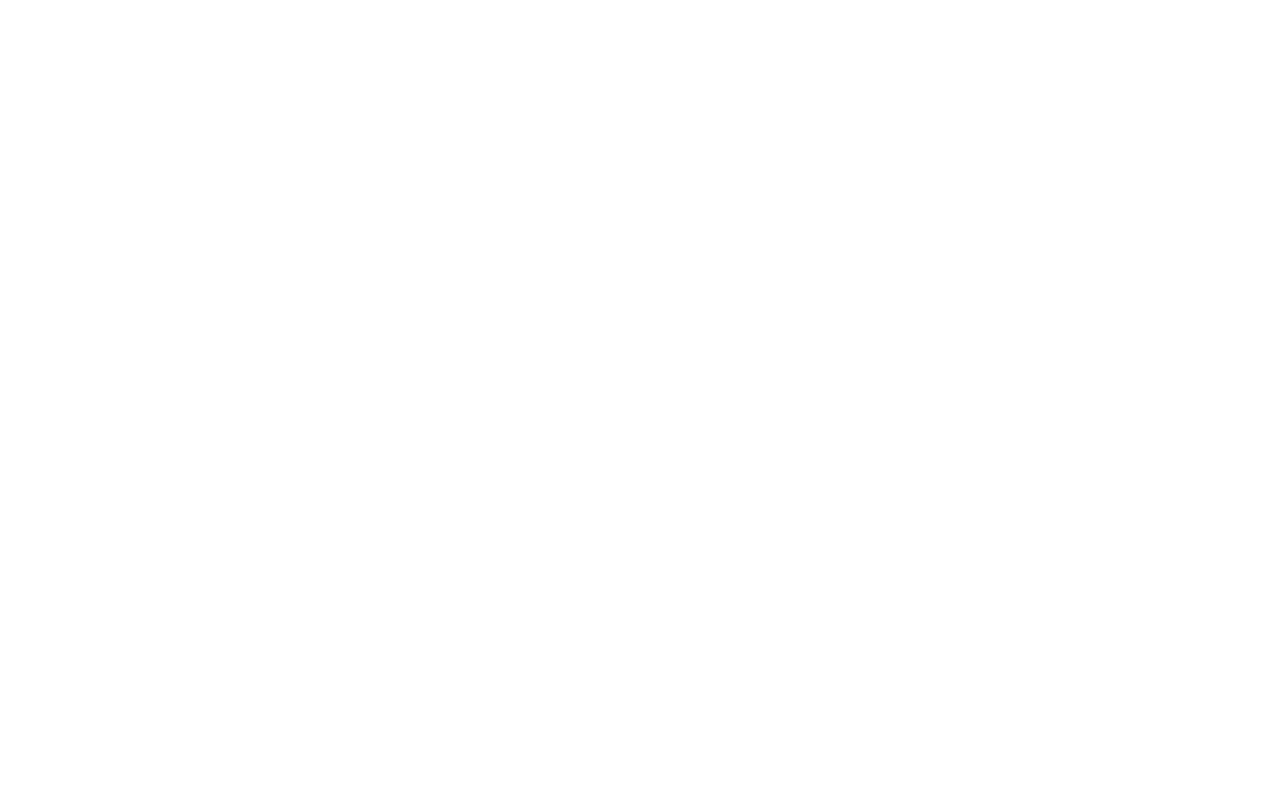
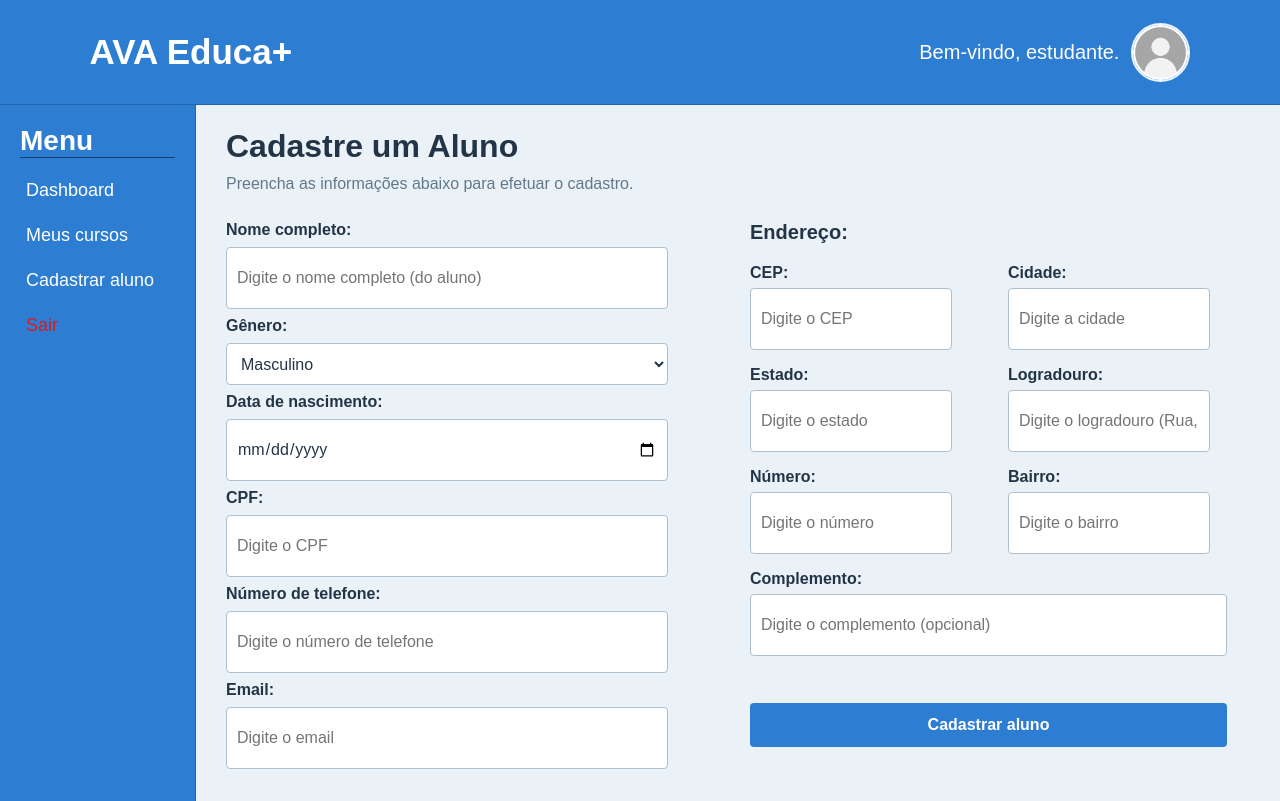
Before and after one commit to vini0926/AVA-educa-SCTEC-project, a website: page cadastro/cadastro-aluno.html in a window 1280 px wide. Drawn offline with Linux system fonts and the light colour scheme.

Commit message:
cadastro aluno e ajustes na dashboard

```diff
--- a/cadastro/cadastro-aluno.css
+++ b/cadastro/cadastro-aluno.css
@@ -0,0 +1,213 @@
+
+body {
+	margin: 0;
+	min-height: 100vh;
+	display: flex;
+	flex-direction: column;
+	background-color: #eaf2f8;
+	color: #243447;
+	font-family: Arial, sans-serif;
+}
+
+.cabecalho {
+	min-height: 76px;
+	padding: 14px 7%;
+	display: flex;
+	align-items: center;
+	justify-content: space-between;
+	gap: 20px;
+	background-color: #2d7dd2;
+	border-bottom: 1px solid #2365ad;
+	color: #ffffff;
+}
+
+#headerAVA {
+	margin-top: 0;
+	margin-bottom: 0;
+	font-size: 35px;
+	font-weight: bold;
+}
+
+#nomeUsuario {
+	display: flex;
+	align-items: center;
+	gap: 12px;
+}
+
+#nomeUsuario p {
+	margin-top: 0;
+	margin-bottom: 0;
+	font-size: 20px;
+}
+
+#nomeUsuario img {
+	width: 55px;
+	height: 55px;
+	border: 2px solid #eef6ff;
+	border-radius: 50%;
+	object-fit: cover;
+}
+
+.conteudo {
+	display: flex;
+	flex: 1;
+}
+
+#menuLateral {
+	width: 155px;
+	padding: 20px;
+	background-color: #2d7dd2;
+	border-right: 1px solid #2365ad;
+	color: #ffffff;
+}
+
+#menuLateral h1 {
+	margin-top: 0;
+	margin-bottom: 10px;
+	font-size: 28px;
+    border-bottom: 1px solid #17416e;
+}
+
+.botaoMenu {
+	display: block;
+	width: 100%;
+	padding-top: 12px;
+	padding-bottom: 12px;
+	border: 0;
+	background-color: #2d7dd2;
+	color: #ffffff;
+	text-align: left;
+	font-size: 18px;
+	cursor: pointer;
+}
+
+#botaoSair {
+    color: #dd1b1b;
+}
+
+#areaCadastro {
+	flex: 1;
+	padding-right: 30px;
+	padding-left: 30px;
+}
+
+#introdCadastro {
+	margin-top: 23px;
+	margin-bottom: 28px;
+}
+
+#introdCadastro h1 {
+	margin-top: 0;
+	margin-bottom: 0;
+	color: #243447;
+	font-size: 32px;
+}
+
+#introdCadastro p {
+	margin-top: 10px;
+	margin-bottom: 10px;
+	color: #62788a;
+	font-size: 16px;
+}
+
+#cadastro {
+	display: grid;
+	grid-template-columns: 1fr 1fr;
+	grid-template-rows: auto auto;
+	align-items: start;
+	gap: 24px;
+	margin-bottom: 32px;
+}
+
+#campoPessoal {
+	display: flex;
+	flex-direction: column;
+	gap: 8px;
+	grid-column: 1;
+	grid-row: 1 / 3;
+}
+
+#campoEndereco {
+	display: grid;
+	grid-template-columns: 1fr 1fr;
+	align-content: start;
+	grid-column: 2;
+	grid-row: 1;
+	gap: 16px;
+	background-color: #eaf2f8;
+}
+
+#campoEndereco h2 {
+	grid-column: 1 / -1;
+	margin: 0 0 4px;
+	color: #243447;
+	font-size: 20px;
+}
+
+#campoPessoal label,
+#campoEndereco label {
+	font-weight: 600;
+}
+
+#campoEndereco section {
+	display: flex;
+	min-width: 0;
+	flex-direction: column;
+	gap: 6px;
+}
+
+#campoPessoal input {
+	width: 420px;
+	min-height: 42px;
+	padding: 9px 10px;
+	border: 1px solid #aebfce;
+	border-radius: 4px;
+	background-color: #ffffff;
+	color: #243447;
+	font: inherit;
+}
+
+#campoPessoal select {
+	width: 442px;
+	min-height: 42px;
+	padding: 9px 10px;
+	border: 1px solid #aebfce;
+	border-radius: 4px;
+	background-color: #ffffff;
+	color: #243447;
+	font: inherit;
+}
+
+#campoEndereco input {
+	width: 180px;
+	min-height: 42px;
+	padding: 9px 10px;
+	border: 1px solid #aebfce;
+	border-radius: 4px;
+	background-color: #ffffff;
+	color: #243447;
+	font: inherit;
+}
+
+#secaoComplemento {
+	grid-column: 1 / -1;
+}
+
+#secaoComplemento input {
+	width: 455px;
+}
+
+#botaoCadastroEnviar {
+	grid-column: 2;
+	grid-row: 2;
+	width: 477px;
+	min-height: 44px;
+	padding: 12px 0;
+	border: 0;
+	border-radius: 4px;
+	background-color: #2d7dd2;
+	color: #ffffff;
+	font: inherit;
+	font-weight: 600;
+	cursor: pointer;
+}
--- a/cadastro/cadastro-aluno.html
+++ b/cadastro/cadastro-aluno.html
@@ -0,0 +1,87 @@
+<!DOCTYPE html>
+<html lang="en">
+<head>
+    <meta charset="UTF-8">
+    <meta name="viewport" content="width=device-width, initial-scale=1.0">
+    <title>Cadastro de Aluno</title>
+    <link rel="stylesheet" href="cadastro-aluno.css">
+</head>
+<body>
+    <header class="cabecalho">
+        <h1 id="headerAVA">AVA Educa+</h1>
+        <div id="nomeUsuario">
+            <p id="usuarioAtual">Bem-vindo, estudante.</p>
+            <img src="../assets/images/usuario_AVAEDUCA+.avif" alt="Foto de perfil">
+        </div>
+    </header>
+    <main class="conteudo">
+        <section id="menuLateral">
+            <h1>Menu</h1>
+            <button class="botaoMenu" id="botaoDashboard">Dashboard</button>
+            <button class="botaoMenu" id="botaoCursos">Meus cursos</button>
+            <button class="botaoMenu" id="botaoCadastro">Cadastrar aluno</button>
+            <button class="botaoMenu" id="botaoSair">Sair</button>
+        </section>
+        <div id="areaCadastro">
+            <section id="introdCadastro">
+                <h1>Cadastre um Aluno</h1>
+                <p>Preencha as informações abaixo para efetuar o cadastro.</p>
+            </section>
+            <section id="formCadastro">
+                <form id="cadastro">
+                    <div id="campoPessoal">
+                        <label for="nome">Nome completo:</label>
+                        <input type="text" id="nome" placeholder="Digite o nome completo (do aluno)" required>
+                        <label for="genero">Gênero:</label>
+                        <select id="genero" required>
+                            <option value="masculino">Masculino</option>
+                            <option value="feminino">Feminino</option>
+                            <option value="outro">Outro</option>
+                        </select>
+                        <label for="dataNasc">Data de nascimento:</label>
+                        <input type="date" id="dataNasc" required>
+                        <label for="cpf">CPF:</label>
+                        <input type="text" id="cpf" placeholder="Digite o CPF" required>
+                        <label for="telefone">Número de telefone:</label>
+                        <input type="tel" id="telefone" placeholder="Digite o número de telefone" required>
+                        <label for="email">Email:</label>
+                        <input type="email" id="email" placeholder="Digite o email" required>
+                    </div>
+                    <div id="campoEndereco">
+                        <h2>Endereço:</h2>
+                        <section id="secaoCEP">
+                            <label for="cep">CEP:</label>
+                            <input type="text" id="cep" placeholder="Digite o CEP" required>
+                        </section>
+                        <section id="secaoCidade">
+                            <label for="cidade">Cidade:</label>
+                            <input type="text" id="cidade" placeholder="Digite a cidade" required>
+                        </section>
+                        <section id="secaoEstado">
+                            <label for="estado">Estado:</label>
+                            <input type="text" id="estado" placeholder="Digite o estado" required>
+                        </section>
+                        <section id="secaoLogradouro">
+                            <label for="logradouro">Logradouro:</label>
+                            <input type="text" id="logradouro" placeholder="Digite o logradouro (Rua, Av.)" required>
+                        </section>
+                        <section id="secaoNumero">
+                            <label for="numero">Número:</label>
+                            <input type="text" id="numero" placeholder="Digite o número" required>
+                        </section>
+                        <section id="secaoBairro">
+                            <label for="bairro">Bairro:</label>
+                            <input type="text" id="bairro" placeholder="Digite o bairro" required>
+                        </section>
+                        <section id="secaoComplemento">
+                            <label for="complemento">Complemento:</label>
+                            <input type="text" id="complemento" placeholder="Digite o complemento (opcional)">
+                        </section>
+                    </div>
+                    <button type="submit" id="botaoCadastroEnviar">Cadastrar aluno</button>
+                </form>
+            </section>
+        </div>
+    </main>
+</body>
+</html>
--- a/dashboard/dashboard.css
+++ b/dashboard/dashboard.css
@@ -53,7 +53,7 @@ body {
 }
 
 #menuLateral {
-	width: 200px;
+	width: 155px;
 	padding: 20px;
 	background-color: #2d7dd2;
 	border-right: 1px solid #2365ad;
@@ -91,7 +91,7 @@ body {
 }
 
 #MeusCursos {
-	margin-top: 50px;
+	margin-top: 23px;
 	margin-bottom: 28px;
 }
 
```
Also changed, not shown: dashboard/dashboard.html (+1 -0 lines), login/login.html (+0 -4 lines).
